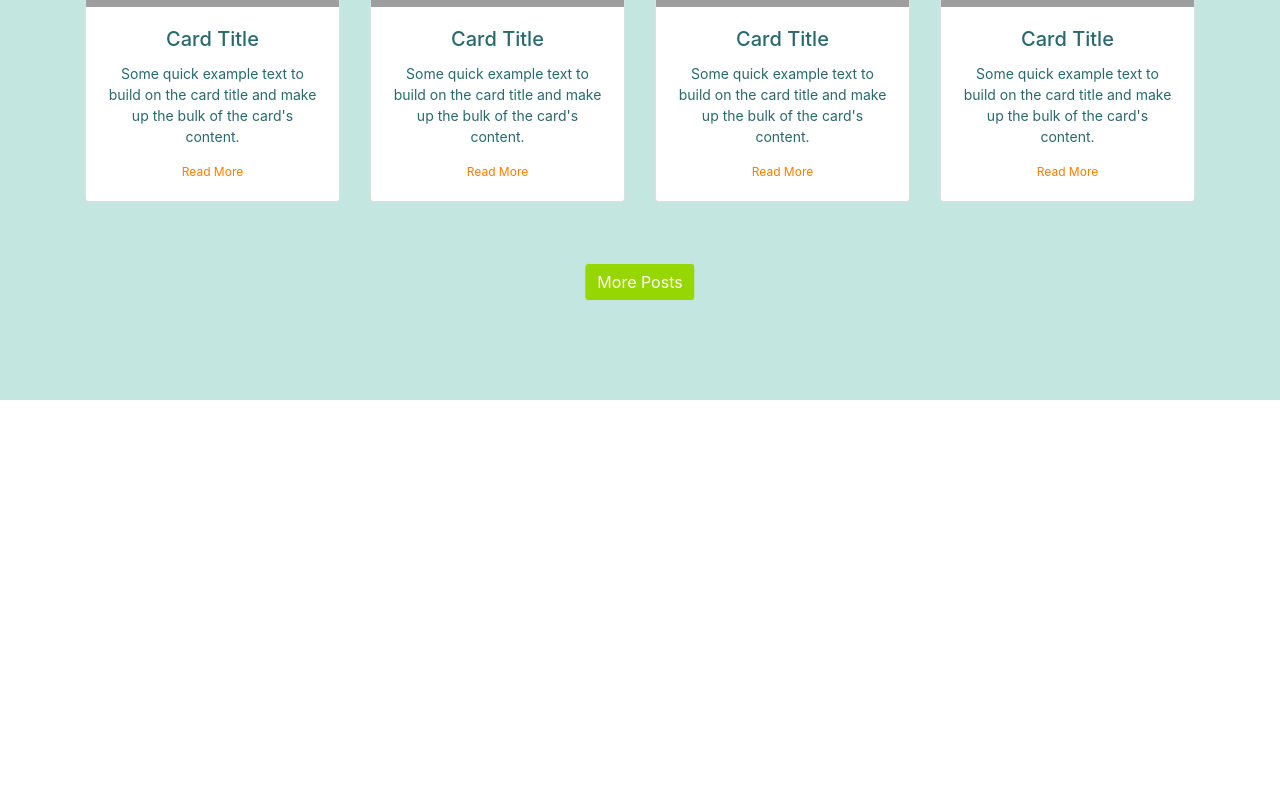
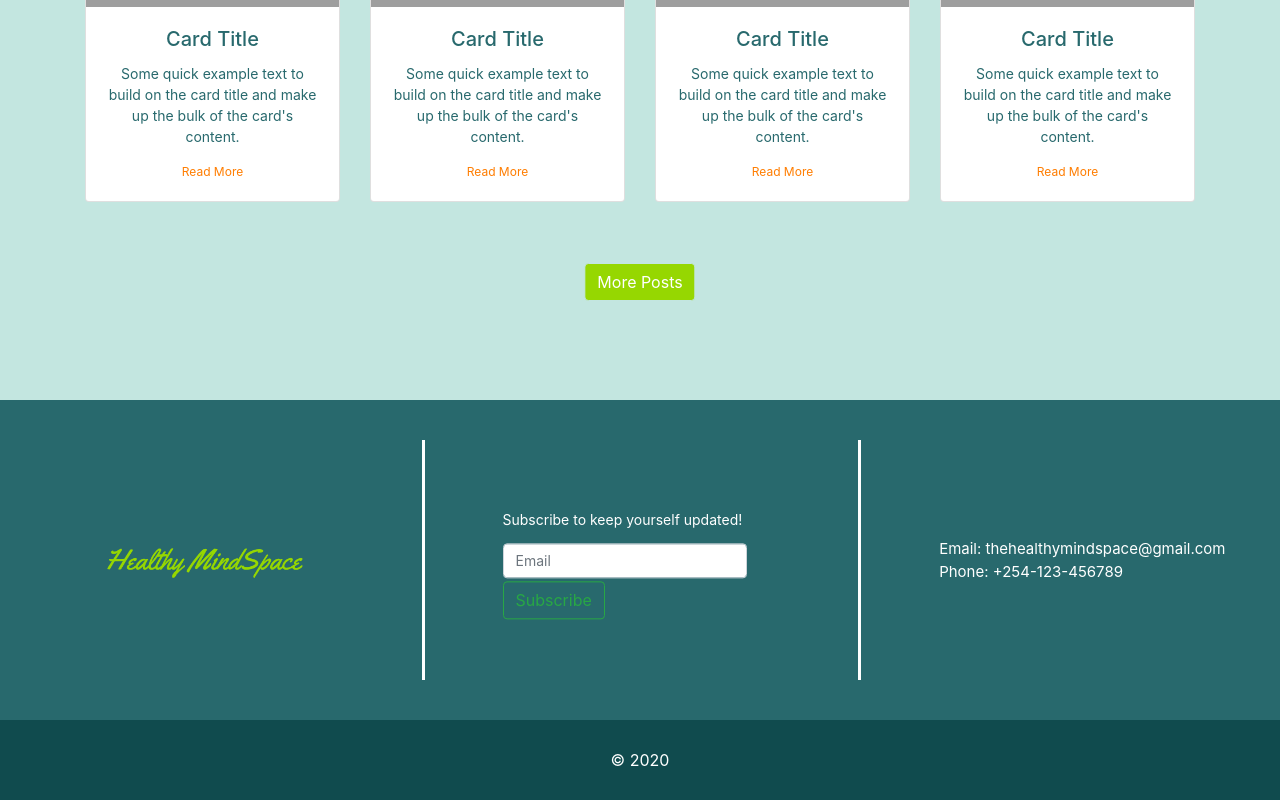
Before and after one commit to susanwere/healthy_mindspace_frontend, a React (Create React App) app: page / in a window 1280 px wide. Shown: the part 2706-3506 px from the top of the page. Before the commit the page ends 3106 px from the top, so only its background shows below. Built offline with nearby package versions, Linux system fonts and the light colour scheme; grey boxes are pictures that could not be loaded.

Commit message:
Create Footer

```diff
--- a/src/App.js
+++ b/src/App.js
@@ -7,6 +7,7 @@ import Login from './components/login/login';
 import Articles from './components/articles/articles';
 import ArticlesMain from './components/articles/articlesMain';
 import Quote1 from './components/quotes/quote1';
+import Footer from './components/footer/footer';
 import {
   BrowserRouter as Router,
   Switch,
@@ -31,6 +32,7 @@ function App() {
             <Articles />
             <Quote1 />
             <ArticlesMain />
+            <Footer />
           </Route>
         </Switch>
       </header>
--- a/src/components/articles/articles.scss
+++ b/src/components/articles/articles.scss
@@ -49,6 +49,7 @@
   -ms-transform: translate(-50%, -50%);
   background-color: #96d701;
   border-color: #c3e6e0;
+  box-shadow: none !important;
 }
 
 .morePosts:hover,
--- /dev/null
+++ b/src/components/footer/footer.js
@@ -0,0 +1,36 @@
+import React from 'react';
+import { Row, Col, Form, FormControl, Button } from 'react-bootstrap';
+import logo from '../../logo.png'
+import './footer.scss';
+
+export default function Footer(){
+  return(
+    <div className="footer">
+      <Row className="topFooter">
+        <Col sm={12} md={4} className="imageCol">
+          <img src={logo}/>
+        </Col>
+        <Col sm={12} md={4} className="subscribeCol">
+          <Form inline className="subscribeForm" as={Row}>
+              <Form.Label className="mindMail" as={Col} sm={12}>Subscribe to keep yourself updated!</Form.Label><br />
+              <Col sm={12} >
+                <FormControl type="text" placeholder="Email" className="mr-sm-2" />
+                <Button variant="outline-success">Subscribe</Button>
+              </Col>
+          </Form>
+        </Col>
+        <Col sm={12} md={4} className="contactCol">
+          <div className="contactinfo">
+            Email: thehealthymindspace@gmail.com <br/>
+            Phone: +254-123-456789
+          </div>
+        </Col>
+      </Row>
+      <Row className="bottomFooter">
+        <p className="copyright">
+          © 2020
+        </p>
+      </Row>
+    </div>
+  )
+}
--- /dev/null
+++ b/src/components/footer/footer.scss
@@ -0,0 +1,98 @@
+.footer {
+  width: 100%;
+  background-color: #28696d;
+  height: 50vh;
+
+  .imageCol {
+    img {
+      position: absolute;
+      width: 200px;
+      top: 50%;
+      left: 50%;
+      transform: translate(-50%, -50%);
+      -ms-transform: translate(-50%, -50%);
+    }
+  }
+
+  .subscribeCol {
+    .subscribeForm {
+      position: absolute;
+      width: 330px;
+      top: 50%;
+      left: 56%;
+      transform: translate(-50%, -50%);
+      -ms-transform: translate(-50%, -50%);
+      text-align: left;
+    }
+  }
+
+  .contactCol {
+    .contactinfo {
+      position: absolute;
+      width: 330px;
+      font-size: 15px;
+      text-align: left;
+      top: 50%;
+      left: 56%;
+      transform: translate(-50%, -50%);
+      -ms-transform: translate(-50%, -50%);
+    }
+  }
+
+  @media only screen and (min-width: 750px) and (max-width: 950px) {
+    .subscribeForm {
+      width: 260px !important;
+
+      button {
+        margin-top: 0.5rem !important;
+      }
+    }
+
+    .contactCol {
+      .contactinfo {
+        width: 260px;
+        font-size: 12px;
+      }
+    }
+
+
+  }
+
+  @media only screen and (max-width: 550px) {
+    .subscribeForm {
+
+      button {
+        margin-top: 0.5rem !important;
+      }
+    }
+  }
+
+  @media only screen and (min-width: 770px) {
+    .col-md-4 {
+      border-left: solid;
+      border-color: white;
+      height: 30vh;
+      margin-top: 40px;
+    }
+  }
+}
+
+.topFooter {
+  height: 40vh;
+}
+
+.bottomFooter {
+  height: 10vh;
+  background-color: #104b4e;
+  color: #fff;
+  position: relative;
+
+  .copyright {
+    position: absolute;
+    font-size: medium;
+    top: 50%;
+    left: 50%;
+    transform: translate(-50%, -50%);
+    -ms-transform: translate(-50%, -50%);
+  }
+}
--- a/src/components/quotes/quote1.js
+++ b/src/components/quotes/quote1.js
@@ -14,8 +14,8 @@ export default function Quote1 () {
         </Row>
         <Row>
           <Col sm={12} className="mt-4">
-            <p><b>The one who has a healthy mind has an easy breath.</b></p><br />
-            <h4>Lyza Sahertian</h4>
+            <p><b>It is health that is real wealth and not pieces of gold and silver.</b></p><br />
+            <h4>Mahatma Gandhi</h4>
           </Col>
         </Row>
       </Container>
```
